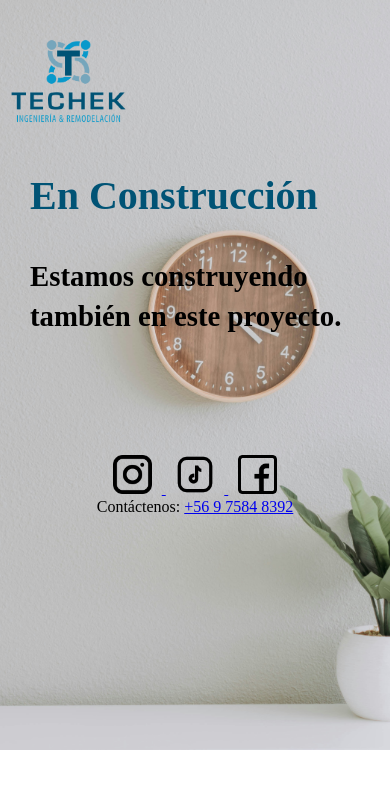
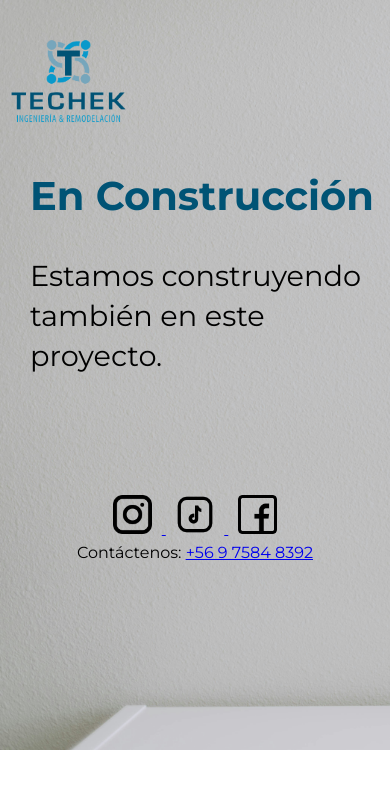
Before and after one commit to Dreamsroses/techek-website, a plain HTML site: page index.html in a window 390 px wide. Drawn offline with Linux system fonts and the light colour scheme.

Commit message:
add font

```diff
--- a/assets/css/style.css
+++ b/assets/css/style.css
@@ -22,6 +22,7 @@ h1 {
     font-size: 3.8em;
     color: #005375;
     line-height: 50px;
+    font-family: "Montserrat", sans-serif;
 }
 
 h2 {
@@ -29,6 +30,8 @@ h2 {
     font-size: 1.8em;
     color: #0999CB;
     margin-top: 20px;
+    font-family: "Montserrat", sans-serif;
+    font-weight: 500;
 }
 
 .redes-sociales {
@@ -46,10 +49,18 @@ h2 {
 }
 
 
+.parrafo-contacto {
+    font-family: "Montserrat", sans-serif;
+    font-weight: 400;
+    margin: 5px 0;
+}
+
+
 @media (min-width: 300px) and (max-width: 700px) {
 
     main {
         height: 750px;
+        background-position: left;
     }
 
     .logo-techek {
@@ -62,18 +73,23 @@ h2 {
         margin-top: 5%;
         line-height: 80px;
         font-size: 2.5em;
+        font-family: "Montserrat", sans-serif;
+
     }
 
     h2 {
         line-height: 40px;
         color: black;
         padding: 0 auto;
+        font-family: "Montserrat", sans-serif;
+        font-weight: 400;
     }
 
     .logo-facebook,
     .logo-instagram,
     .logo-tiktok {
-        width: 15%;;
+        width: 15%;
+        ;
     }
 
 }
--- a/index.html
+++ b/index.html
@@ -6,6 +6,12 @@
     <meta name="viewport" content="width=device-width, initial-scale=1.0">
 
     <link rel="stylesheet" href="./assets/css/style.css">
+
+    <link rel="preconnect" href="https://fonts.googleapis.com">
+    <link rel="preconnect" href="https://fonts.gstatic.com" crossorigin>
+    <link
+        href="https://fonts.googleapis.com/css2?family=Montserrat:ital,wght@0,100..900;1,100..900&family=Poppins:ital,wght@0,100;0,200;0,300;0,400;0,500;0,600;0,700;0,800;0,900;1,100;1,200;1,300;1,400;1,500;1,600;1,700;1,800;1,900&display=swap"
+        rel="stylesheet">
     <link rel="shortcut icon" href="./assets/img/favicon-techek.png" type="image/x-icon">
     <title>Techek</title>
 </head>
@@ -34,7 +40,7 @@
                 <img src="./assets/img/facebook.png" class="logo-facebook" alt="logo facebook">
             </a>
 
-            <p>Contáctenos: <a href="tel:+56975848392">+56 9 7584 8392 </a></p>
+            <p class="parrafo-contacto">Contáctenos: <a href="tel:+56975848392">+56 9 7584 8392 </a></p>
 
         </div>
 
```
